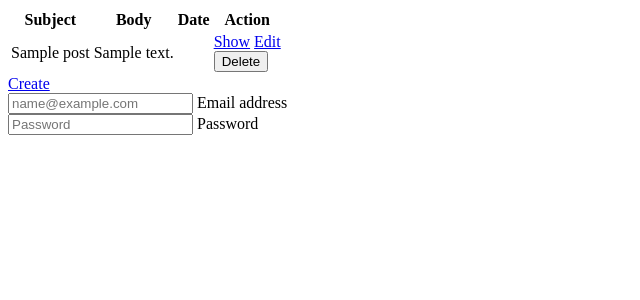
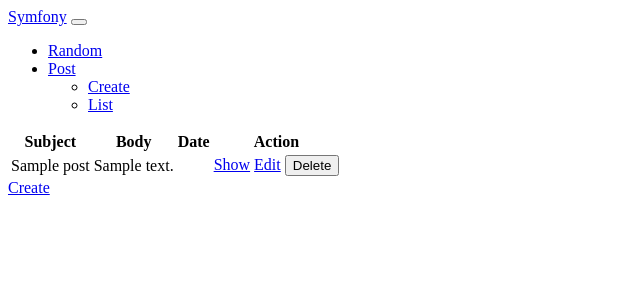
Before and after one commit to DELORD-C/Formation-Symfony, a Symfony app: template templates/post/list.html.twig in a window 1280 px wide. Shown: the top 300 px of the page, without its empty margins (0-640 px from the left). Run offline with Twig, Linux system fonts and the light colour scheme; the template is opened without the code that fills it: most values are stand-ins (such as "Sample title", 1, 10 or a date in 2020); some libraries are stand-ins or nearby versions.

Commit message:
bootstrap style

```diff
--- a/assets/app.js
+++ b/assets/app.js
@@ -8,7 +8,7 @@
 // any CSS you import will output into a single css file (app.css in this case)
 import './styles/app.scss';
 
-require('bootstrap');
+require('bootstrap/dist/js/bootstrap');
 
 // start the Stimulus application
 import './bootstrap';
--- a/templates/layout.html.twig
+++ b/templates/layout.html.twig
@@ -6,7 +6,10 @@
         {{ encore_entry_link_tags('app') }}
     </head>
     <body>
-        {% block body %}{% endblock %}
+        {% include 'parts/navbar.html.twig' %}
+        <div class="container-fluid p-1">
+            {% block body %}{% endblock %}
+        </div>
         {{ encore_entry_script_tags('app') }}
     </body>
 </html>
--- /dev/null
+++ b/templates/parts/navbar.html.twig
@@ -0,0 +1,24 @@
+<nav class="navbar navbar-expand-lg bg-light">
+    <div class="container-fluid">
+        <a class="navbar-brand" href="/">Symfony</a>
+        <button class="navbar-toggler" type="button" data-bs-toggle="collapse" data-bs-target="#navbarNavDropdown" aria-controls="navbarNavDropdown" aria-expanded="false" aria-label="Toggle navigation">
+            <span class="navbar-toggler-icon"></span>
+        </button>
+        <div class="collapse navbar-collapse" id="navbarNavDropdown">
+            <ul class="navbar-nav">
+                <li class="nav-item">
+                    <a class="nav-link {% if(app.request.attributes.get('_route') == 'app_default_randomminmax') %} active{% endif %}" aria-current="page" href="{{ path('app_default_randomminmax', {'min':'random'}) }}">Random</a>
+                </li>
+                <li class="nav-item dropdown">
+                    <a class="nav-link dropdown-toggle" href="#" role="button" data-bs-toggle="dropdown" aria-expanded="false">
+                        Post
+                    </a>
+                    <ul class="dropdown-menu">
+                        <li><a class="dropdown-item{% if(app.request.attributes.get('_route') == 'app_post_create') %} active{% endif %}" href="{{ path('app_post_create') }}">Create</a></li>
+                        <li><a class="dropdown-item{% if(app.request.attributes.get('_route') == 'app_post_list') %} active{% endif %}" href="{{ path('app_post_list') }}">List</a></li>
+                    </ul>
+                </li>
+            </ul>
+        </div>
+    </div>
+</nav>
--- a/templates/post/list.html.twig
+++ b/templates/post/list.html.twig
@@ -3,7 +3,7 @@
 {% block title %}Post List{% endblock %}
 
 {% block body %}
-    <table>
+    <table class="table">
         <tr>
             <th>Subject</th>
             <th>Body</th>
@@ -16,23 +16,14 @@
             <td>{{ post.body }}</td>
             <td>{{ post.createdAt.format('F d y') }}</td>
             <td>
-                <a href="{{ path('app_post_show', {'post': post.id}) }}">Show</a>
-                <a href="{{ path('app_post_edit', {'post': post.id}) }}">Edit</a>
                 <form method="POST" action="{{ path('app_post_delete', {'post': post.id}) }}">
-                    <input type="submit" value="Delete">
+                    <a class="btn btn-primary" href="{{ path('app_post_show', {'post': post.id}) }}">Show</a>
+                    <a class="btn btn-primary" href="{{ path('app_post_edit', {'post': post.id}) }}">Edit</a>
+                    <input class="btn btn-danger" type="submit" value="Delete">
                 </form>
             </td>
         </tr>
         {% endfor %}
     </table>
-    <a href="{{ path('app_post_create') }}">Create</a>
-    <div class="form-floating mb-3">
-        <input type="email" class="form-control" id="floatingInput" placeholder="name@example.com">
-        <label for="floatingInput">Email address</label>
-    </div>
-    <div class="form-floating">
-        <input type="password" class="form-control" id="floatingPassword" placeholder="Password">
-        <label for="floatingPassword">Password</label>
-    </div>
-    <i class="bi bi-0-circle-fill"></i>
+    <a class="btn btn-primary" href="{{ path('app_post_create') }}">Create</a>
 {% endblock %}
```
Also changed, not shown: 1 other file.
